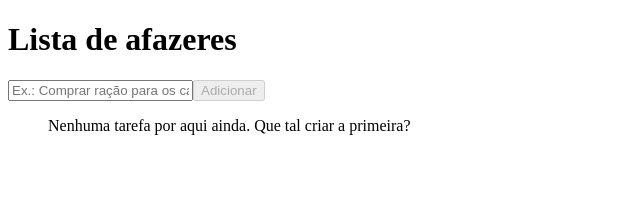
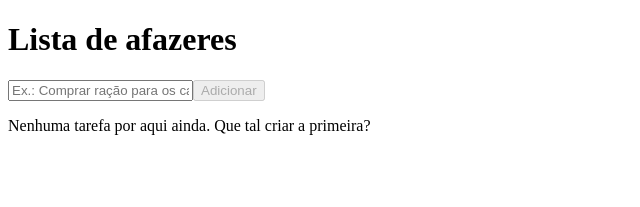
Before and after one commit to taynasales/desafio-todo-list, a React (Vite) app: page / in a window 1280 px wide. Shown: the top 207 px of the page, without its empty margins (0-640 px from the left). Built offline with nearby package versions, Linux system fonts and the light colour scheme.

Commit message:
refactor: extrai lista para componente TaskList

```diff
--- a/src/App.tsx
+++ b/src/App.tsx
@@ -1,8 +1,8 @@
 import { useState } from "react";
 import type { Task } from "./types";
-import TaskItem from "./components/TaskItem";
 import ConfirmDialog from "./components/ConfirmDialog";
 import TaskForm from "./components/TaskForm";
+import TaskList from "./components/TaskList";
 
 function App() {
   const [tasks, setTasks] = useState<Task[]>([]);
@@ -49,22 +49,11 @@ function App() {
     <div>
       <h1>Lista de afazeres</h1>
       <TaskForm onAddTask={handleAddTask} />
-      <ul>
-        {tasks.length === 0 ? (
-          <p>Nenhuma tarefa por aqui ainda. Que tal criar a primeira?</p>
-        ) : (
-          <ul>
-            {tasks.map((task) => (
-              <TaskItem
-                key={task.id}
-                task={task}
-                onDelete={handleRequestDelete}
-                onToggle={handleToggleTask}
-              />
-            ))}
-          </ul>
-        )}
-      </ul>
+      <TaskList
+        tasks={tasks}
+        onDelete={handleRequestDelete}
+        onToggle={handleToggleTask}
+      />
       {taskToDelete && (
         <ConfirmDialog
           taskTitle={taskToDelete.title}
--- /dev/null
+++ b/src/components/TaskList.tsx
@@ -0,0 +1,29 @@
+import type { Task } from "../types";
+import TaskItem from "./TaskItem";
+
+interface TaskListProps {
+  tasks: Task[];
+  onDelete: (task: Task) => void;
+  onToggle: (id: string) => void;
+}
+
+function TaskList({ tasks, onDelete, onToggle }: TaskListProps) {
+  if (tasks.length === 0) {
+    return <p>Nenhuma tarefa por aqui ainda. Que tal criar a primeira?</p>;
+  }
+
+  return (
+    <ul>
+      {tasks.map((task) => (
+        <TaskItem
+          key={task.id}
+          task={task}
+          onDelete={onDelete}
+          onToggle={onToggle}
+        />
+      ))}
+    </ul>
+  );
+}
+
+export default TaskList;
```
